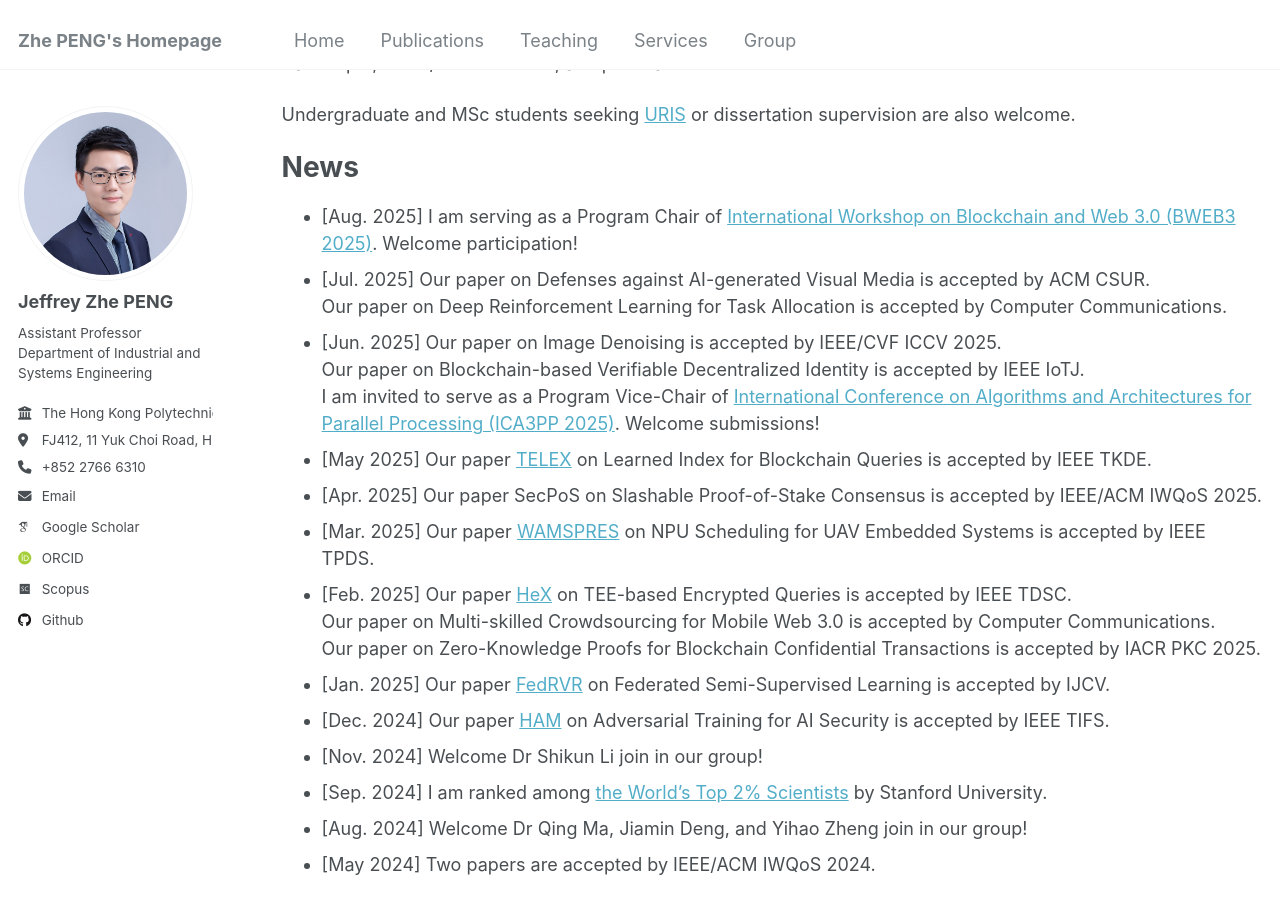
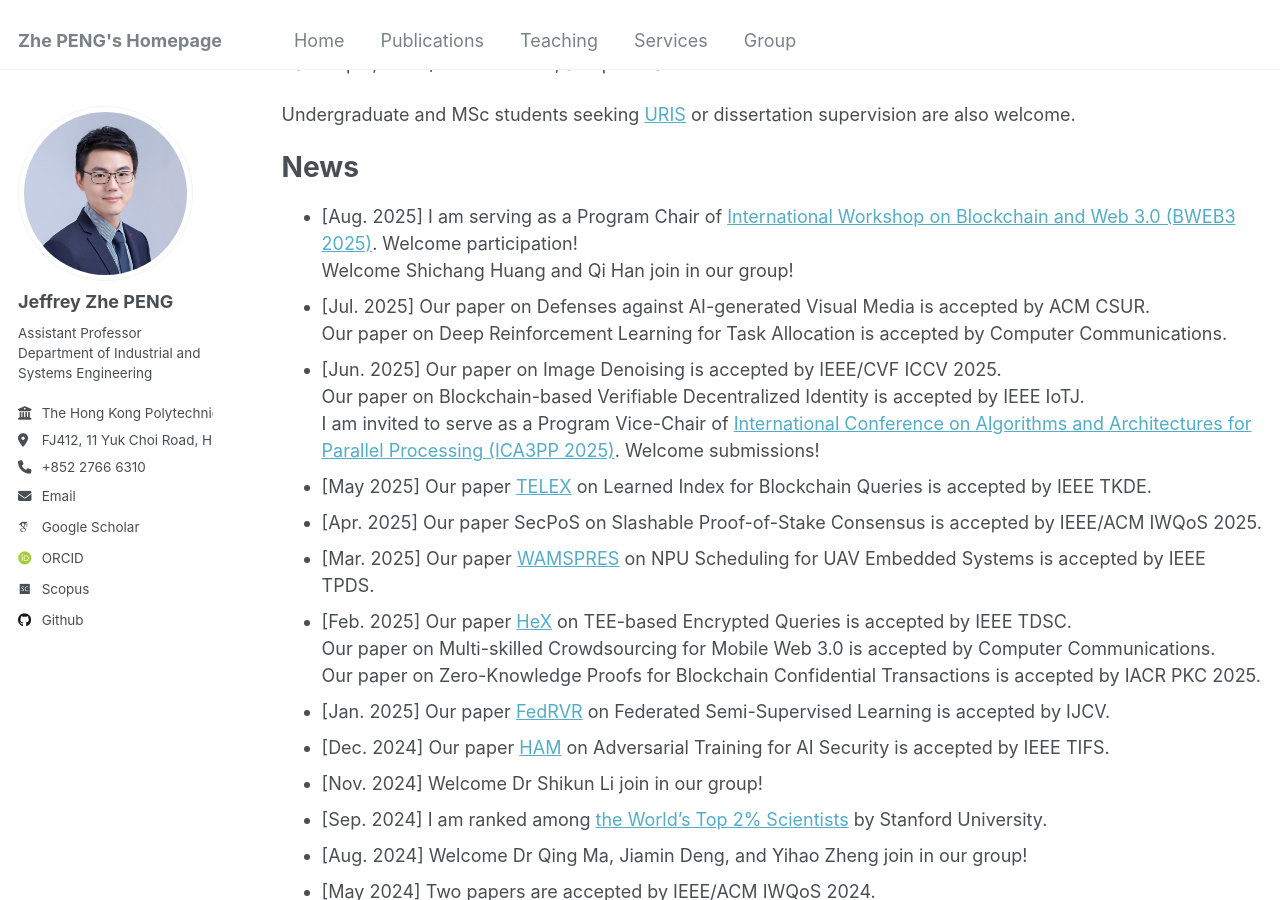
Before and after one commit to PENG-Zhe/peng-zhe.github.io, a Jekyll site: the page built from _pages/about.md, in a window 1280 px wide and 900 px high, scrolled down 706 px. Built offline with Jekyll 4.4.1, drawn with Linux system fonts in a browser that asks for light colours; some web fonts are replaced.

Commit message:
Update about.md

```diff
--- a/_pages/about.md
+++ b/_pages/about.md
@@ -26,7 +26,8 @@ Undergraduate and MSc students seeking [URIS](https://www.polyu.edu.hk/gs/ug-res
 
 # News
 <!-- -->
-- [Aug. 2025] I am serving as a Program Chair of <a href="https://bcra-conf.github.io/2025/program/panelBWEB3/" target="_blank">International Workshop on Blockchain and Web 3.0 (BWEB3 2025)</a>. Welcome participation!
+- [Aug. 2025] I am serving as a Program Chair of <a href="https://bcra-conf.github.io/2025/program/panelBWEB3/" target="_blank">International Workshop on Blockchain and Web 3.0 (BWEB3 2025)</a>. Welcome participation! <br>
+Welcome Shichang Huang and Qi Han join in our group!
 - [Jul. 2025] Our paper on Defenses against AI-generated Visual Media is accepted by ACM CSUR. <br>
 Our paper on Deep Reinforcement Learning for Task Allocation is accepted by Computer Communications.
 - [Jun. 2025] Our paper on Image Denoising is accepted by IEEE/CVF ICCV 2025. <br>
```
